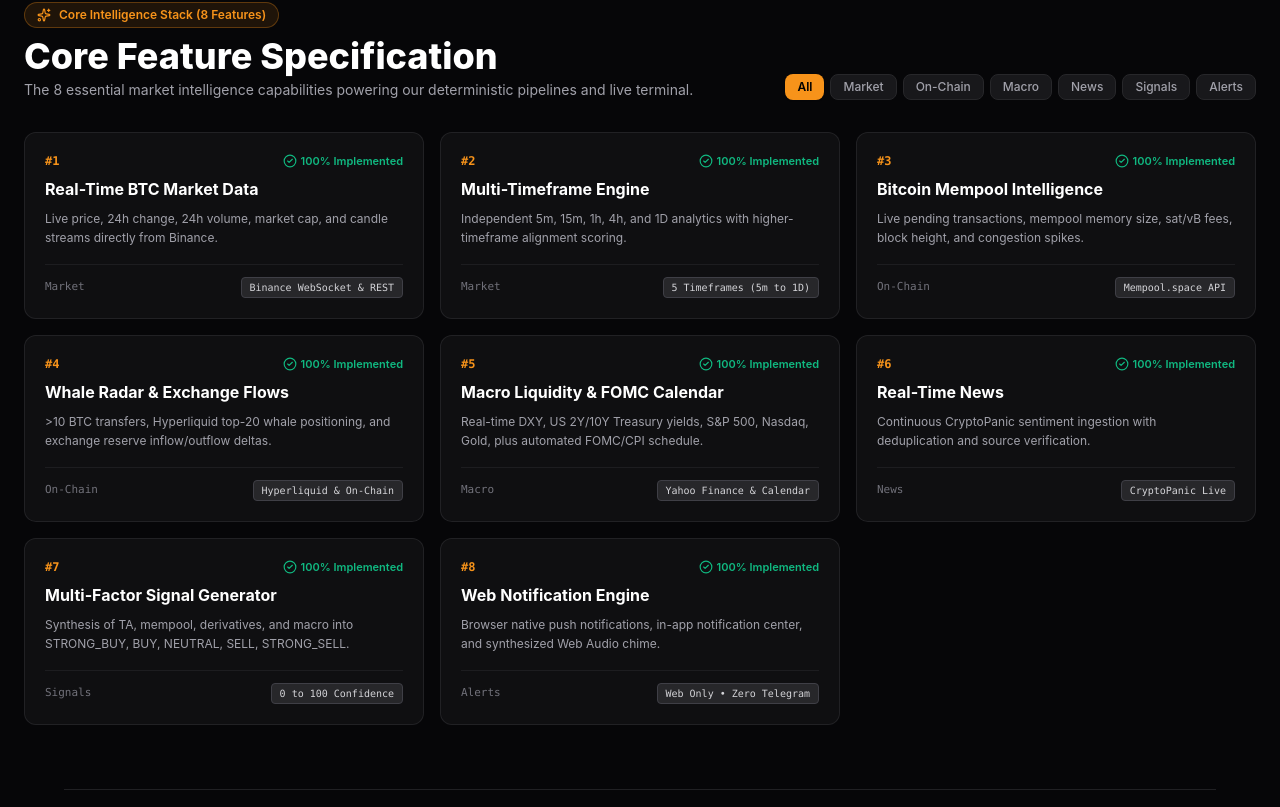
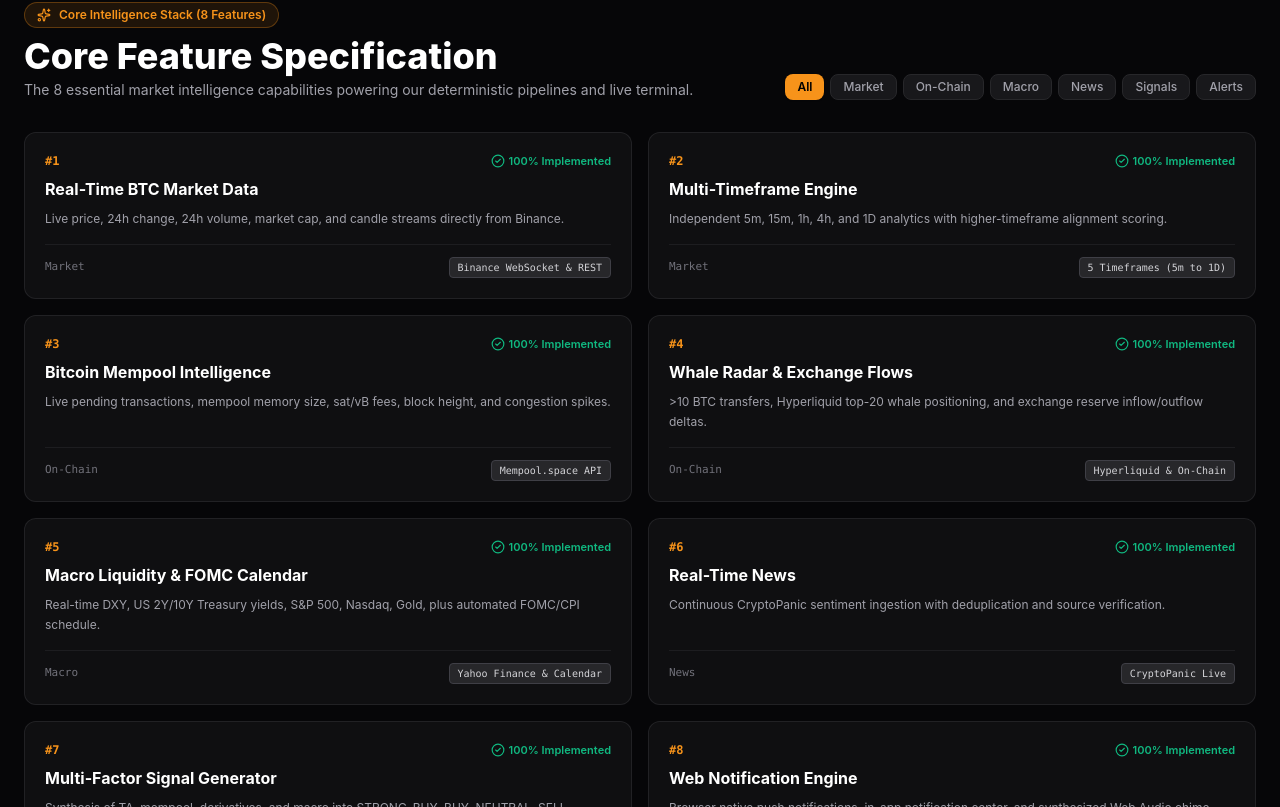
Before and after one commit to BhavyaKachhadiya/BTC-news, a Next.js app: page / in a window 1280 px wide. Shown: the part 1513-2320 px from the top of the page. Built offline with nearby package versions, Linux system fonts and the light colour scheme.

Commit message:
style(landing): change features grid to 2 columns to eliminate empty slot

```diff
--- a/app/page.tsx
+++ b/app/page.tsx
@@ -556,7 +556,7 @@
         </div>
 
         {/* Feature Cards Grid */}
-        <div className="grid grid-cols-1 sm:grid-cols-2 lg:grid-cols-3 gap-4">
+        <div className="grid grid-cols-1 md:grid-cols-2 gap-4">
           {filteredFeatures.map((feat) => (
             <div
               key={feat.id}
```
